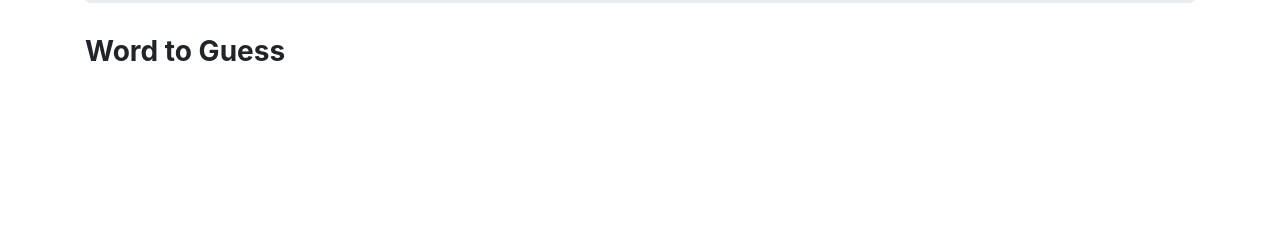
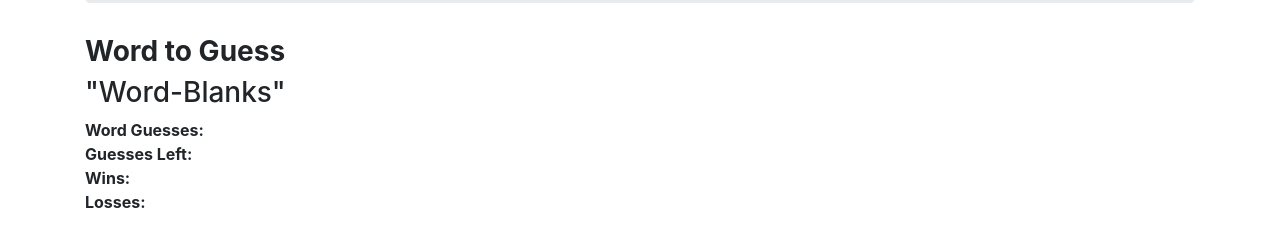
Before and after one commit to esperanza-b/HangmanEB, a plain HTML site: page index.html in a window 1280 px wide. Shown: the part 247-494 px from the top of the page. Drawn offline with nearby package versions, Linux system fonts and the light colour scheme.

Commit message:
finish index

```diff
--- a/index.html
+++ b/index.html
@@ -9,7 +9,7 @@
 <script src="https://stackpath.bootstrapcdn.com/bootstrap/4.1.3/js/bootstrap.min.js" integrity="sha384-ChfqqxuZUCnJSK3+MXmPNIyE6ZbWh2IMqE241rYiqJxyMiZ6OW/JmZQ5stwEULTy" crossorigin="anonymous"></script>
     <meta name="viewport" content="width=device-width, initial-scale=1">
     <link rel="stylesheet" type="text/css" media="screen" href="main.css">
-    <script src="main.js"></script>
+
 </head>
 <body>
     <!--Bootstrap container will hold everything-->
@@ -24,16 +24,55 @@
            <!--Game counters all held here panels are being used to hold all sections-->
            <div class="row">
                <div class="col-lg-12">
-                   <!--First Pane;: hold the word to guess (blanks and guessed word)-->
-                   <div clss="panel panel-default">
+                   <!--First Panel;: hold the word to guess (blanks and guessed word)-->
+                   <div class="panel panel-default">
                        <div class="panel-heading">
                            <h3 class="panel-title"><strong>Word to Guess</strong></h3>
 
-                       </div>
+                      </div>
+                      <div class= "panel body">
+                          <!-- This h3 section called wordblanks is what we'll be replacing with letter as the user guesses-->
+                          <h3>"Word-Blanks"</h3>
+                          <!--Second panel: Holds the list of wrong user guesses-->
+                            <div class="panel panel-default">
+                            <div class="panel-body">
+                           <!--This span section called userGuesses is where we will be dumping the wrong guesses-->
+                           <strong>Word Guesses:</strong><span id="wrong-guesses"></span>
+                        </div>
+                    </div>
+
+                    <!--Third panel: Holds the number of wrong guesses-->
+                     <div class="panel panel-default">
+                    <div class="panel body">
+            <!--This span section called guessesleft is where we will be dumping the number of guesses left-->
+                    <strong>Guesses Left:</strong><span id="guesses-left"></span>
                    </div>
                </div>
-           </div>
 
+               <!--Fourth panel: Holds the number of wins-->
+           <div class="panel panel-default">
+                <div class="panel body">
+        <!--This span section called Wincounter is where we will be dumping the number of wins-->
+                <strong>Wins:</strong><span id="win-counter"></span>
+
+          </div>
         </div>
+
+        <!--Fifth panel: Holds the number of loses-->
+        <div class="panel panel-default">
+                <div class="panel body">
+        <!--This span section called lossCounter is where we will be dumping the number of losses-->
+                <strong>Losses:</strong><span id="loss-counter"></span>
+
+       <!--Load the javascript at bottom so it waits for html content to display first,
+        if you put this at top it will crash because html id's won't exist yet-->
+        <script src="main.js"></script>
+             <div>
+         </div>
+       <div>
+    </div>
+  <div>
+</div>
+
 </body>
 </html>
```
